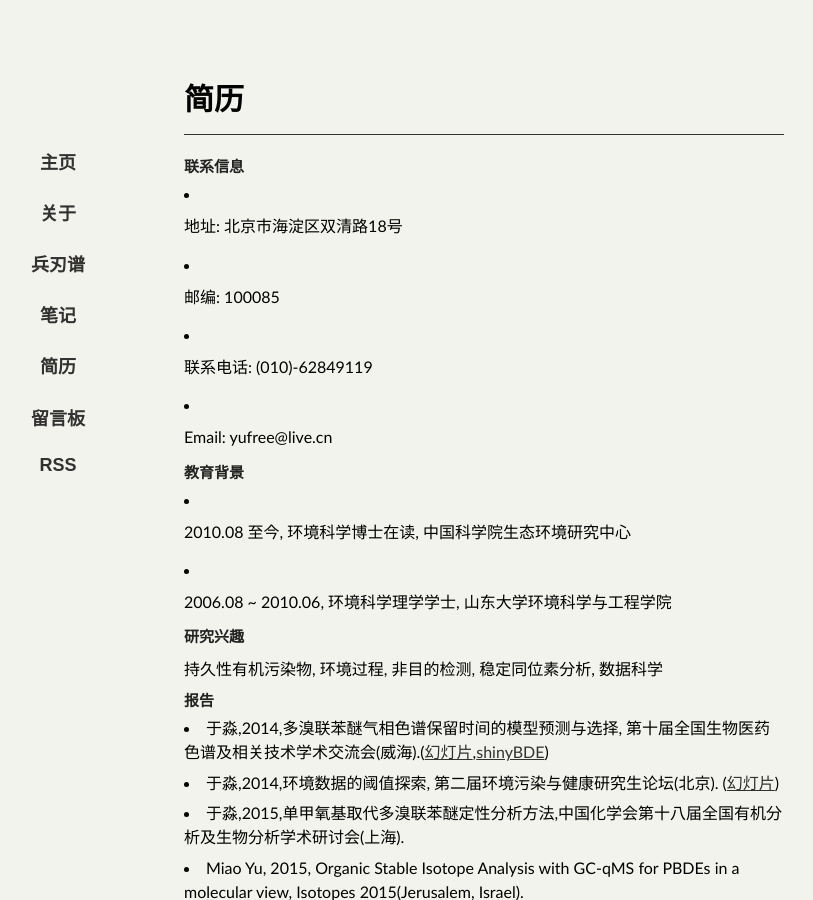
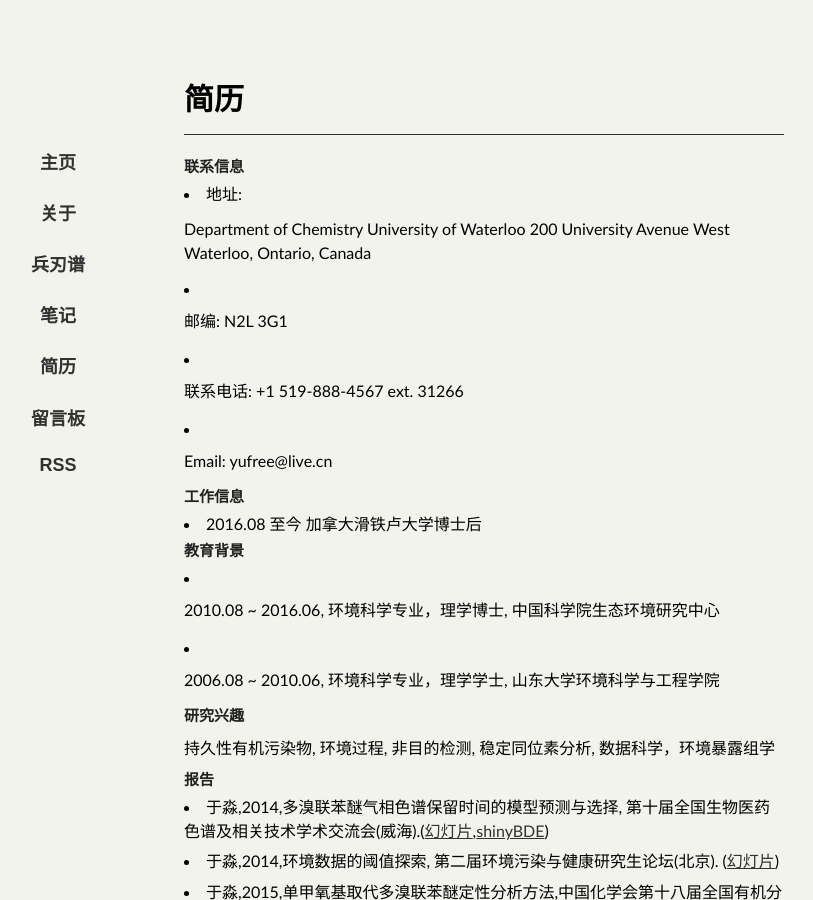
Before and after one commit to yufree/blogcn, a Jekyll site: the page built from vitae/index.md, in a window 1280 px wide and 900 px high. Shown: the whole window, without its empty margins (156-969 px from the left). Built offline with Jekyll 4.4.1, drawn with Linux system fonts in a browser that asks for light colours; some web fonts are replaced; comment, search, counter and statistics services are not loaded.

Commit message:
update cv

```diff
--- a/vitae/index.md
+++ b/vitae/index.md
@@ -5,23 +5,32 @@ title: 简历
 
 ## 联系信息
 
-- 地址: 北京市海淀区双清路18号
+- 地址:
 
-- 邮编: 100085
+Department of Chemistry
+University of Waterloo
+200 University Avenue West
+Waterloo, Ontario, Canada
 
-- 联系电话: (010)-62849119
+- 邮编: N2L 3G1
+
+- 联系电话: +1 519-888-4567 ext. 31266
 
 - Email: yufree@live.cn
 
+## 工作信息
+
+- 2016.08 至今 加拿大滑铁卢大学博士后
+
 ## 教育背景
 
-- 2010.08 至今, 环境科学博士在读, 中国科学院生态环境研究中心
+- 2010.08 ~ 2016.06, 环境科学专业，理学博士, 中国科学院生态环境研究中心
 
-- 2006.08 ~ 2010.06, 环境科学理学学士, 山东大学环境科学与工程学院
+- 2006.08 ~ 2010.06, 环境科学专业，理学学士, 山东大学环境科学与工程学院
 
 ## 研究兴趣
 
-持久性有机污染物, 环境过程, 非目的检测, 稳定同位素分析, 数据科学
+持久性有机污染物, 环境过程, 非目的检测, 稳定同位素分析, 数据科学，环境暴露组学
 
 ## 报告
 
```
Also changed, not shown: about/index.md (+2 -2 lines).
